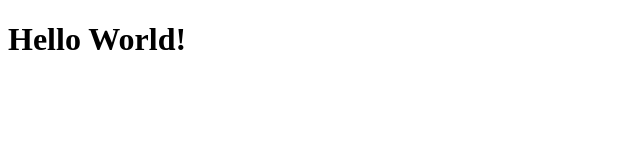
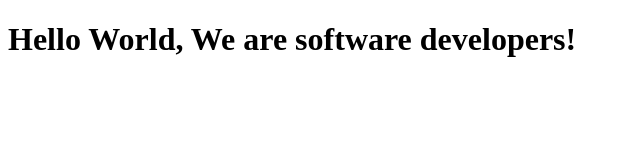
Before and after one commit to Armynerh/Survey_form, a plain HTML site: page fcc-test-suite-template-master/index.html in a window 1280 px wide. Shown: the whole page, without its empty margins (0-640 px from the left). Drawn offline with Linux system fonts and the light colour scheme.

Commit message:
edit h1 file

```diff
--- a/fcc-test-suite-template-master/index.html
+++ b/fcc-test-suite-template-master/index.html
@@ -7,7 +7,7 @@
   </head>
 
   <body>
-	<h1>Hello World!</h1>
+	<h1>Hello World, We are software developers!</h1>
     <script src="https://cdn.freecodecamp.org/testable-projects-fcc/v1/bundle.js"></script>
 
     <!--
```
